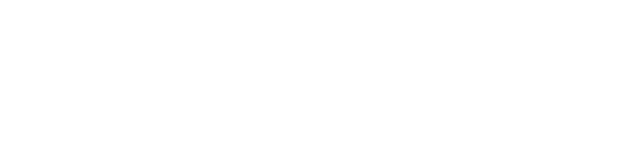
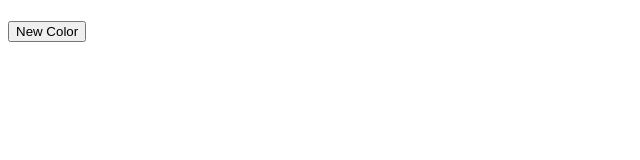
Before and after one commit to ToshaShigenina/RandomBG, a plain HTML site: page index.html in a window 1280 px wide. Shown: the whole page, without its empty margins (0-640 px from the left). Drawn offline with Linux system fonts and the light colour scheme.

Commit message:
Добавлена разметка

```diff
--- a/index.html
+++ b/index.html
@@ -4,10 +4,18 @@
 <head>
   <meta charset="UTF-8">
   <title>Random Background</title>
+  <style>
+
+  </style>
 </head>
 
 <body>
+  <div class="wrapper">
+    <h1 id="color"></h1>
+    <button id="change" class="button">New Color</button>
+  </div>
 
+  <script src="script.js"></script>
 </body>
 
 </html>
```
